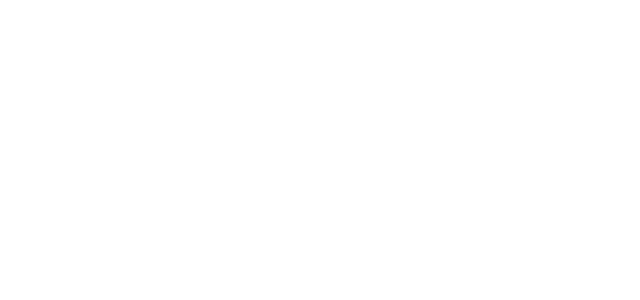
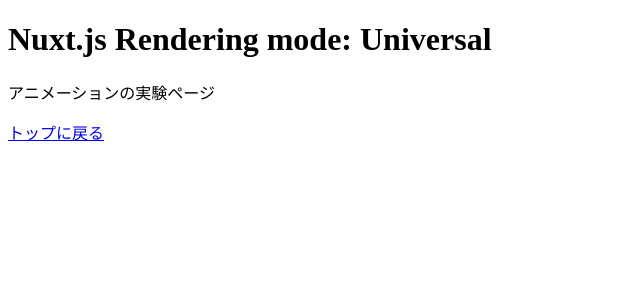
Before and after one commit to chanfuku/docker_nuxt_ssr02, a Nuxt app: page /slide in a window 1280 px wide. Before the commit this address had no page. Shown: the top 300 px of the page, without its empty margins (0-640 px from the left). Built offline with nearby package versions, Linux system fonts and the light colour scheme.

Commit message:
スライドアニメーションの検証

```diff
--- a/pages/index.vue
+++ b/pages/index.vue
@@ -7,6 +7,7 @@
     <p>▼SPA(Client Side Renderging)ページ遷移</p>
     <p><NuxtLink to="/test">NuxtLinkでテストページへ</NuxtLink></p>
     <p><button @click="push">$router.pushでテストページへ</button></p>
+    <p><NuxtLink to="/slide">アニメーションのテストページへ</NuxtLink></p>
   </div>
 </template>
 
--- /dev/null
+++ b/pages/slide.vue
@@ -0,0 +1,47 @@
+<template>
+  <div>
+    <h1>Nuxt.js Rendering mode: Universal</h1>
+    <p>アニメーションの実験ページ</p>
+    <p><NuxtLink to="/">トップに戻る</NuxtLink></p>
+  </div>
+</template>
+
+<script lang="ts">
+import Vue from 'vue'
+
+export default Vue.extend({
+  transition: 'slide-test',
+})
+</script>
+
+<style scoped>
+.slide-test-enter-active {
+  animation: slide-in 1s;
+}
+
+.slide-test-leave-active {
+  animation: slide-out 1s;
+}
+
+@keyframes slide-in {
+  0% {
+    opacity: 0;/*初期状態では透明に*/
+    transform: translateX(64px);
+  }
+  100% {
+    opacity: 1;
+    transform: translateX(0);
+  }
+}
+
+@keyframes slide-out {
+  0% {
+    opacity: 1;
+    transform: translateX(0);
+  }
+  100% {
+    opacity: 0;
+    transform: translateX(64px);
+  }
+}
+</style>
```
